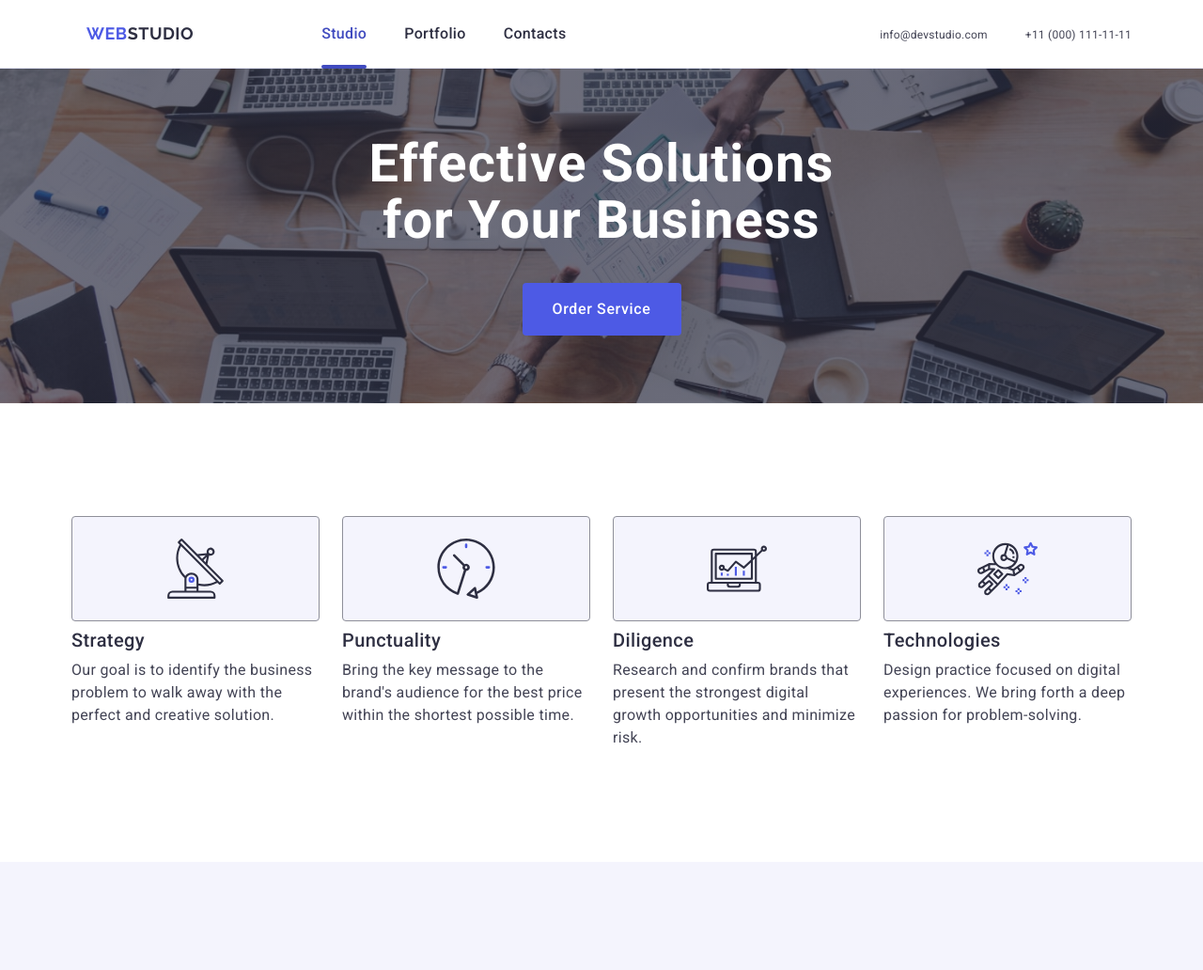
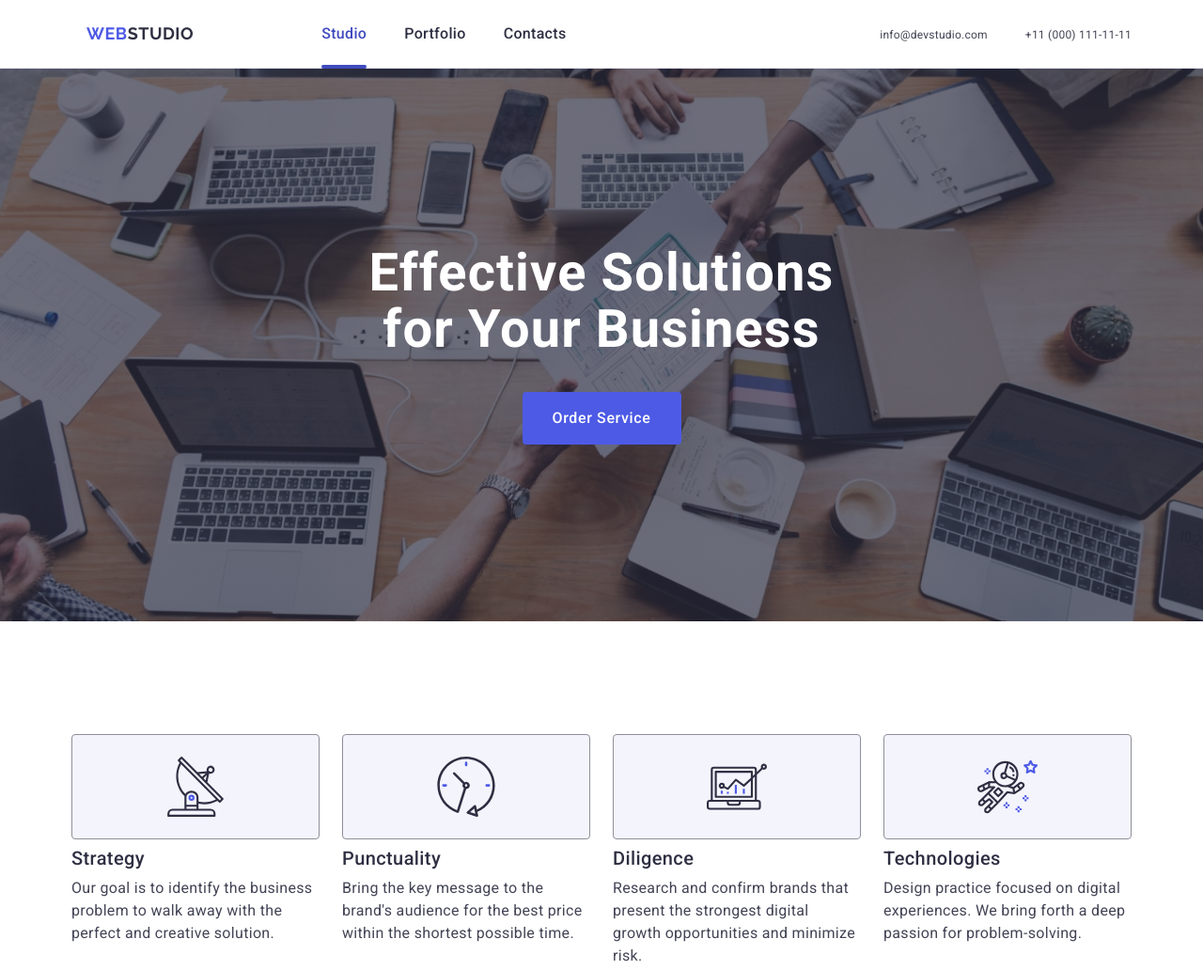
Before and after one commit to VTaranenko333/goit-markup-hw-06, a plain HTML site: page index.html in a window 1280 px wide. Shown: the top 1032 px of the page at 94% size. Drawn offline with nearby package versions, Linux system fonts and the light colour scheme.

Commit message:
Removed the background-attachment from the desktop, and added the tablet version and the desktop to the .main-hero-section: padding: 112px 0; and padding: 188px 0;

```diff
--- a/css/style.css
+++ b/css/style.css
@@ -1097,7 +1097,7 @@ loading="lazy" /></picture> */
     background-position: center;
     background-size: cover;
     max-width: 1157px;
-    padding: 72px 0;
+    padding: 112px 0;
     margin: 0 auto;
   }
 
@@ -1222,9 +1222,8 @@ loading="lazy" /></picture> */
     background-repeat: no-repeat;
     background-position: center;
     background-size: cover;
-    background-attachment: fixed;
     max-width: 1440px;
-    padding: 72px 0;
+    padding: 188px 0;
     margin: 0 auto;
   }
 
@@ -1249,7 +1248,6 @@ loading="lazy" /></picture> */
 
   .address {
     display: inline;
-
     gap: 40px;
   }
 
```
